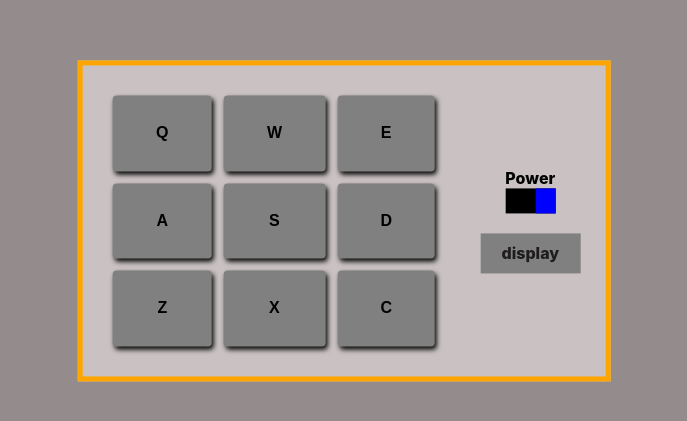
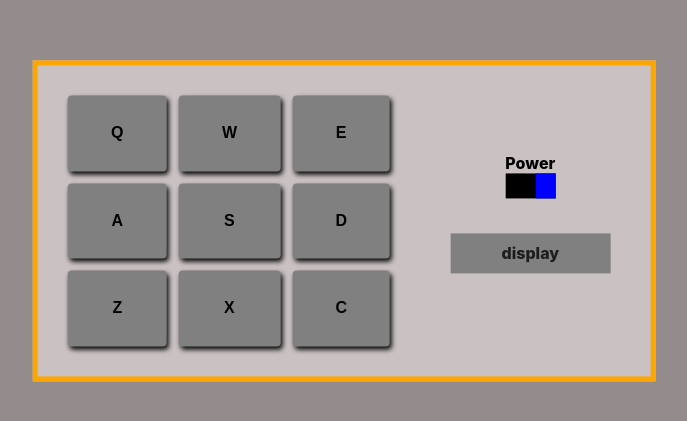
Before and after one commit to MPDADDY/drum-machine, a React (Create React App) app: page / in a window 1280 px wide. Shown: the part 179-600 px from the top of the page, without its empty margins (296-983 px from the left). Built offline with nearby package versions, Linux system fonts and the light colour scheme.

Commit message:
Adjust display css

```diff
--- a/src/App.css
+++ b/src/App.css
@@ -14,11 +14,12 @@
   display: flex;
   justify-content: center;
   align-items: center;
-  width: 100px;
+  width: 160px;
   height: 40px;
   background-color: gray;
   font-weight: 800;
   color: rgb(31, 28, 28);
+  margin: 15px;
 }
 
 .drum_container {
--- a/src/components/DrumMachine.js
+++ b/src/components/DrumMachine.js
@@ -1,4 +1,4 @@
-import React from 'react';
+import React, { useState } from 'react';
 import Button from './Button';
 
 import Dsc_Oh from './audios/Dsc_Oh.mp3'
@@ -12,7 +12,6 @@ import RP4_KICK_ from './audios/RP4_KICK_.mp3'
 import RP4_KICK_1 from './audios/RP4_KICK_1.mp3'
 
 export default function DrumMachine() {
-
 
   const buttons = [
     { id: 'Dsc_Oh', audioSrc: Dsc_Oh, label: 'Q' },
```
